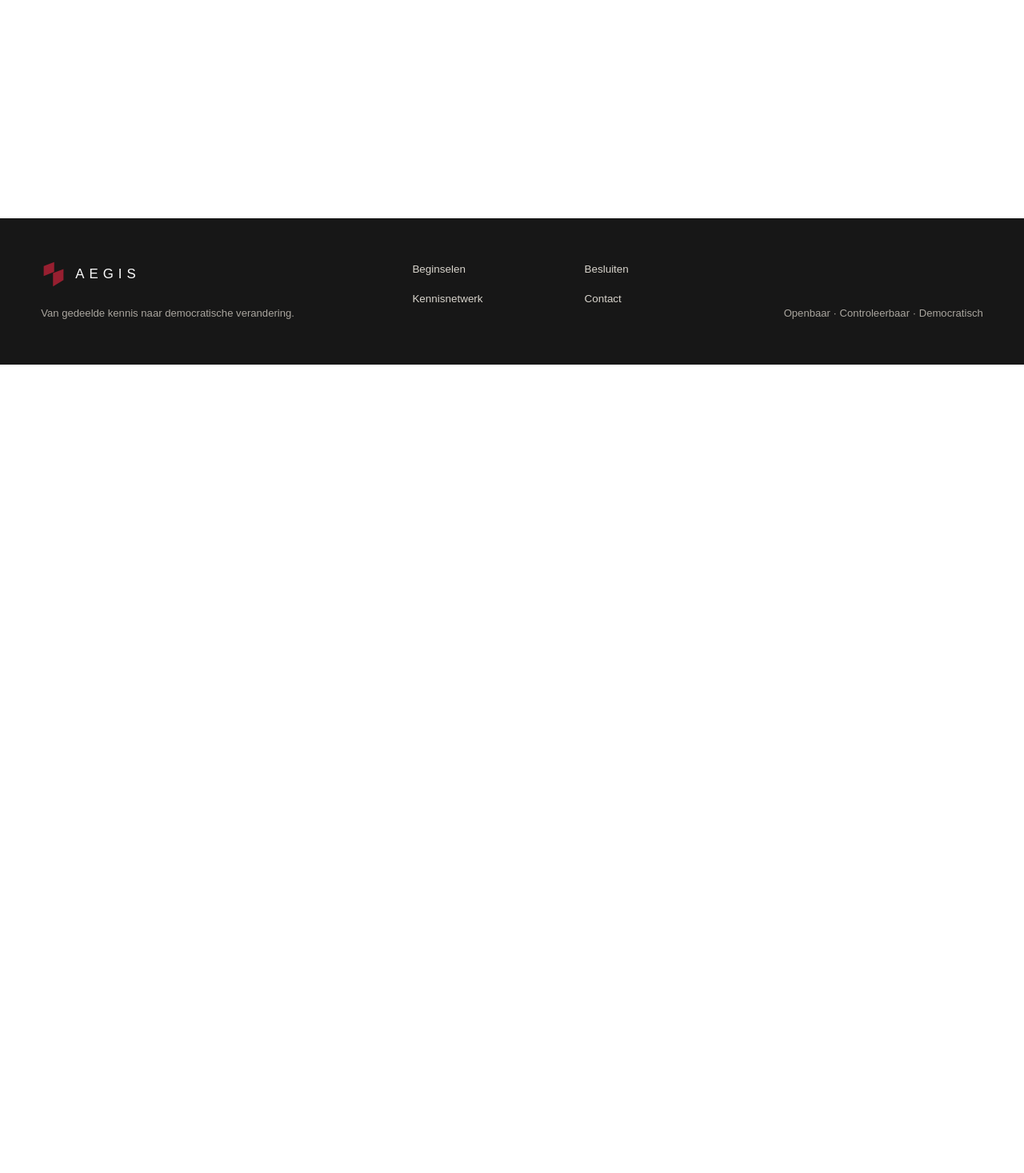
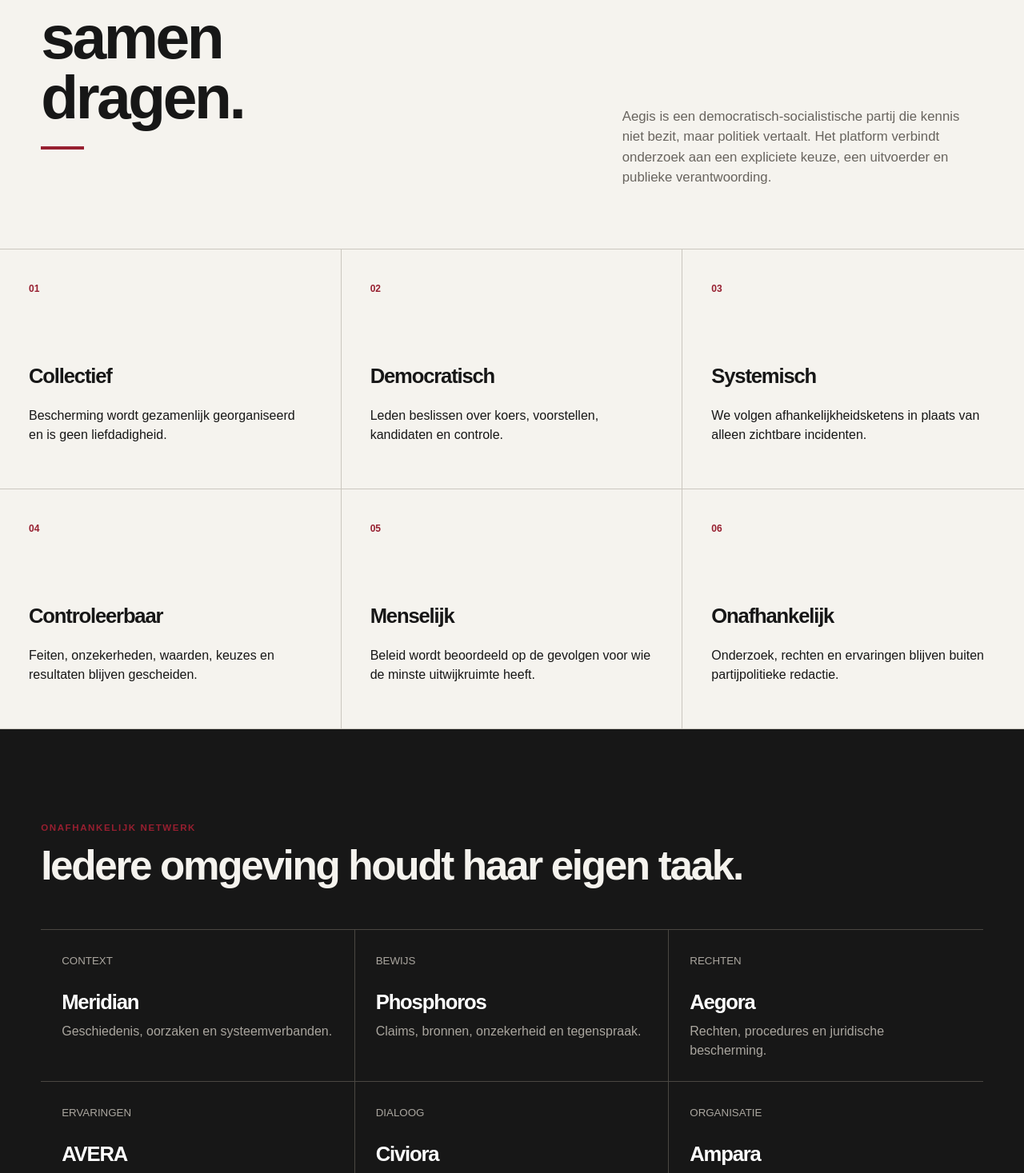
Before and after one commit to Esmeevanleeuwen/aegis, a Next.js app: page /over-aegis in a window 1280 px wide. Before the commit this address had no page. Shown: the part 603-2070 px from the top of the page at 80% size. Before the commit the page ends 1059 px from the top, so only its background shows below. Built offline with nearby package versions, Linux system fonts and the light colour scheme.

Commit message:
Build Aegis editorial platform

```diff
--- /dev/null
+++ b/app/over-aegis/page.tsx
@@ -0,0 +1,54 @@
+import type { Metadata } from "next";
+import { PageIntro } from "@/components/PageIntro";
+import { ecosystem } from "@/lib/site-data";
+
+export const metadata: Metadata = {
+  title: "Over Aegis",
+};
+
+const principles = [
+  ["Collectief", "Bescherming wordt gezamenlijk georganiseerd en is geen liefdadigheid."],
+  ["Democratisch", "Leden beslissen over koers, voorstellen, kandidaten en controle."],
+  ["Systemisch", "We volgen afhankelijkheidsketens in plaats van alleen zichtbare incidenten."],
+  ["Controleerbaar", "Feiten, onzekerheden, waarden, keuzes en resultaten blijven gescheiden."],
+  ["Menselijk", "Beleid wordt beoordeeld op de gevolgen voor wie de minste uitwijkruimte heeft."],
+  ["Onafhankelijk", "Onderzoek, rechten en ervaringen blijven buiten partijpolitieke redactie."],
+];
+
+export default function AboutPage() {
+  return (
+    <>
+      <PageIntro eyebrow="Partij en politieke tussenlaag" title="Het schild beschermt alleen wanneer mensen het samen dragen.">
+        <p>
+          Aegis is een democratisch-socialistische partij die kennis niet bezit,
+          maar politiek vertaalt. Het platform verbindt onderzoek aan een
+          expliciete keuze, een uitvoerder en publieke verantwoording.
+        </p>
+      </PageIntro>
+      <section className="principles">
+        {principles.map(([title, description], index) => (
+          <article className="principle" key={title}>
+            <span>0{index + 1}</span>
+            <h3>{title}</h3>
+            <p>{description}</p>
+          </article>
+        ))}
+      </section>
+      <section className="ecosystem-section">
+        <div className="container">
+          <p className="eyebrow">Onafhankelijk netwerk</p>
+          <h2>Iedere omgeving houdt haar eigen taak.</h2>
+          <div className="ecosystem-grid">
+            {ecosystem.map(([name, role, description]) => (
+              <article className="ecosystem-card" key={name}>
+                <small>{role}</small>
+                <h3>{name}</h3>
+                <p>{description}</p>
+              </article>
+            ))}
+          </div>
+        </div>
+      </section>
+    </>
+  );
+}
```
